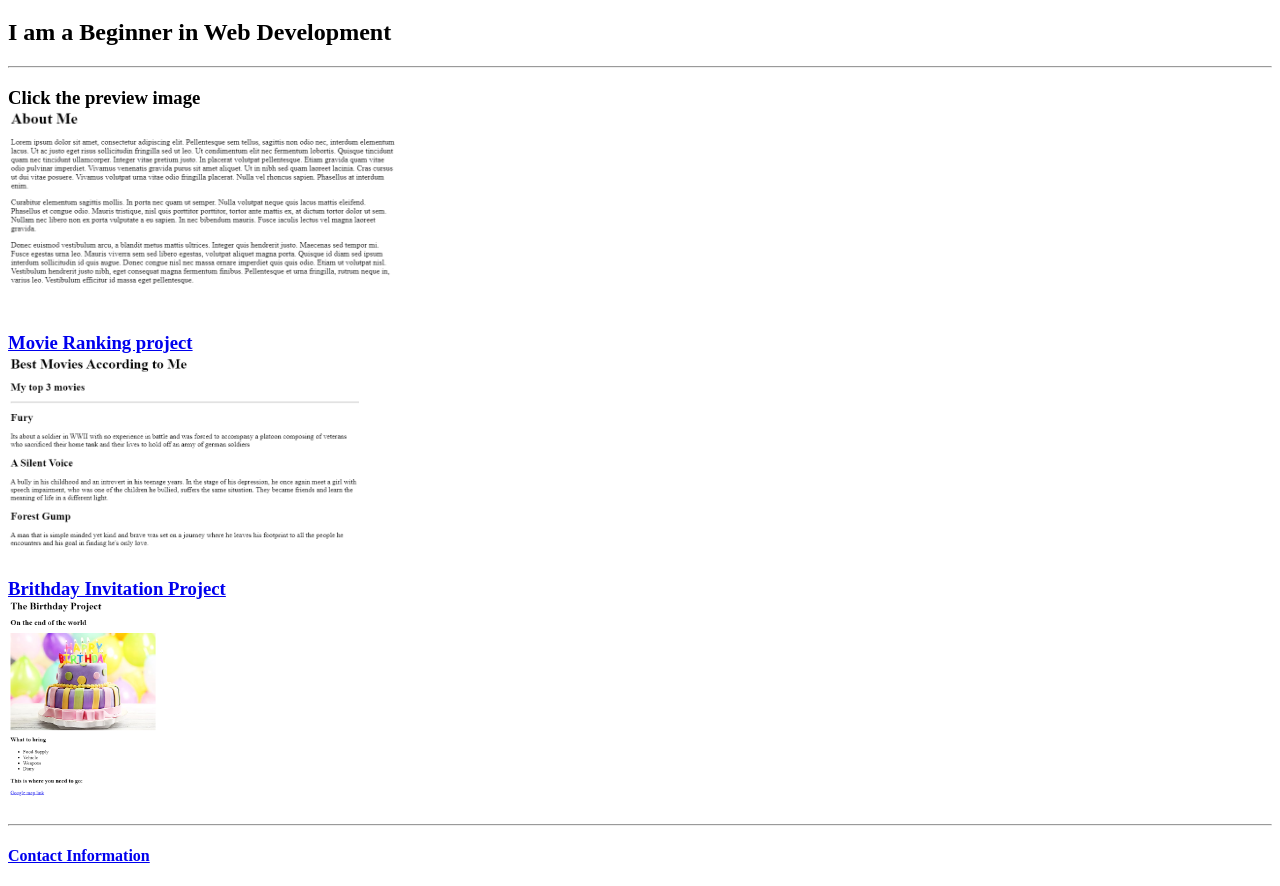
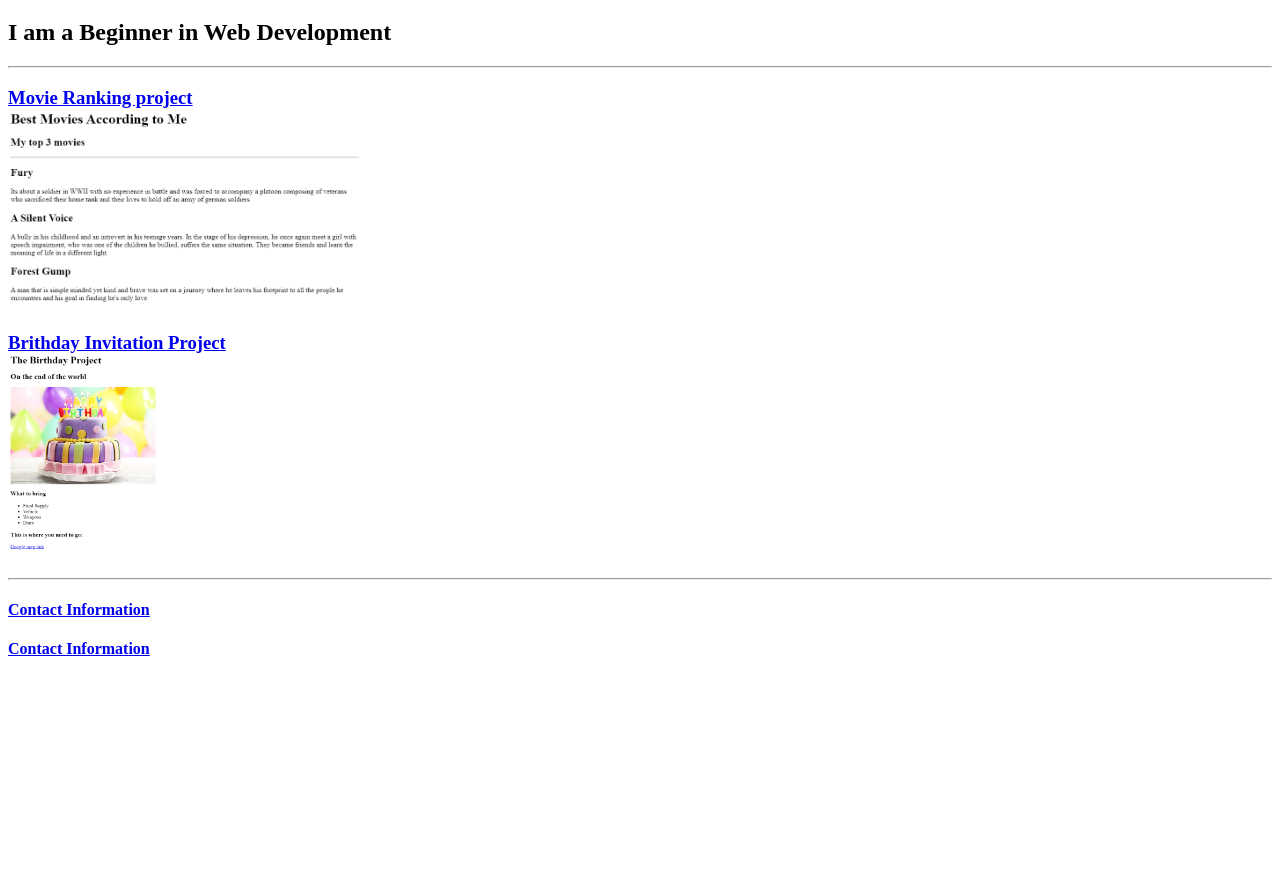
Before and after one commit to runeseed06/html-portfolio, a plain HTML site: page index.html in a window 1280 px wide. Shown: the part 61-947 px from the top of the page. After the commit the page ends 800 px from the top, so only its background shows below. Drawn offline with Linux system fonts and the light colour scheme.

Commit message:
Update index.html
Changing the position and layout of about me link

```diff
--- a/index.html
+++ b/index.html
@@ -8,12 +8,11 @@
 </head>
 <body>
     <h1>My Portfolio (Golden)</h1>
-    <h2>I am a Beginner in Web Development</h2> <hr />
-    <h3>Click the preview image <a href="./public/about.html"><br /><img height="200" src="./assets/images/about_me.png"/></a></h2>
+    <h2>I am a Beginner in Web Development</h2><hr />
     <h3><a href="./public/movie-ranking.html">Movie Ranking project</a>  <br /> <img height="200" src="./assets/images/movie_rankings.png" /></h2>
     <h3><a href="./public/birthday-invite.html">Brithday Invitation Project </a><br /> <img  height="200" src="./assets/images/birthday_lang.png"/></h2><hr />
-    <h4><a href="./public/contact.html">Contact Information</a></h3>
-
+    <h4><a href="./public/about.html">Contact Information</a></h4>
+    <h4><a href="./public/contact.html">Contact Information</a></h4>
 </body>
 </html>
 <!-- TODO 2: Add Your previous projects' HTML into the public folder -->
```
